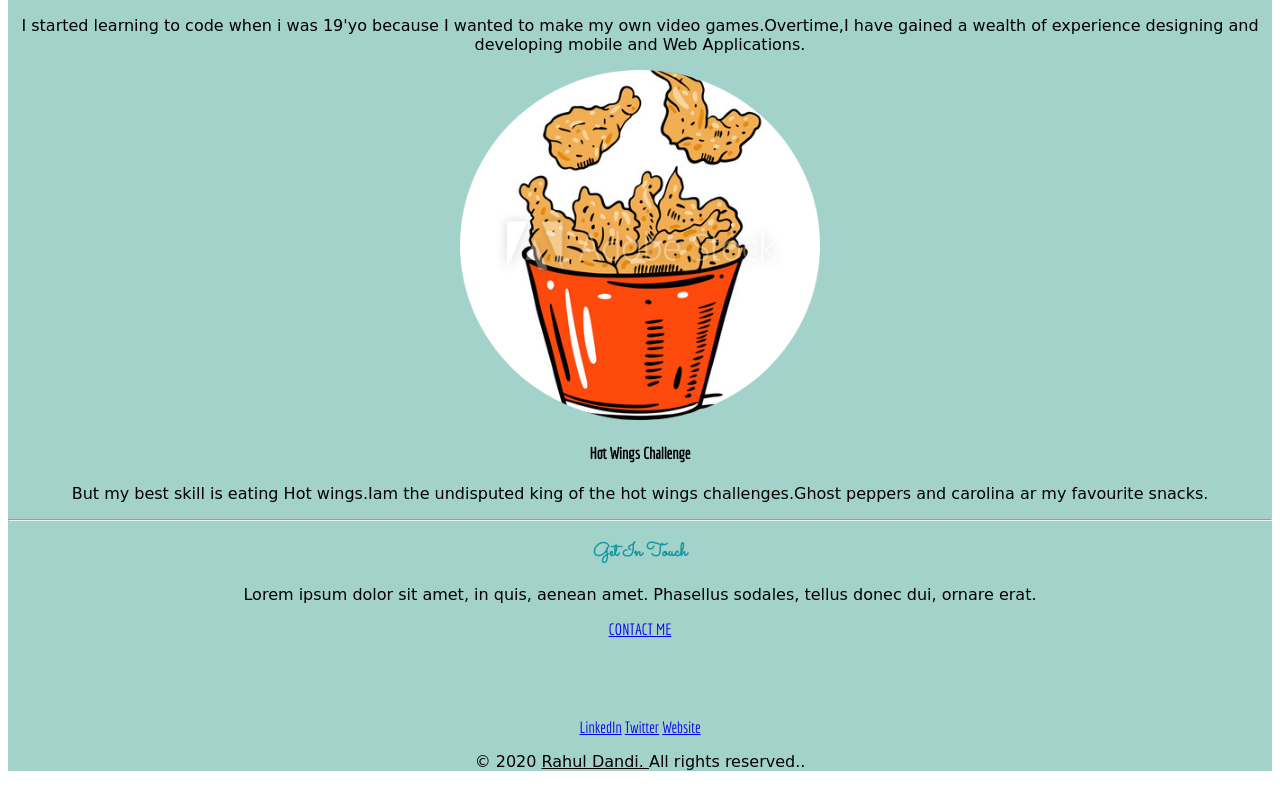
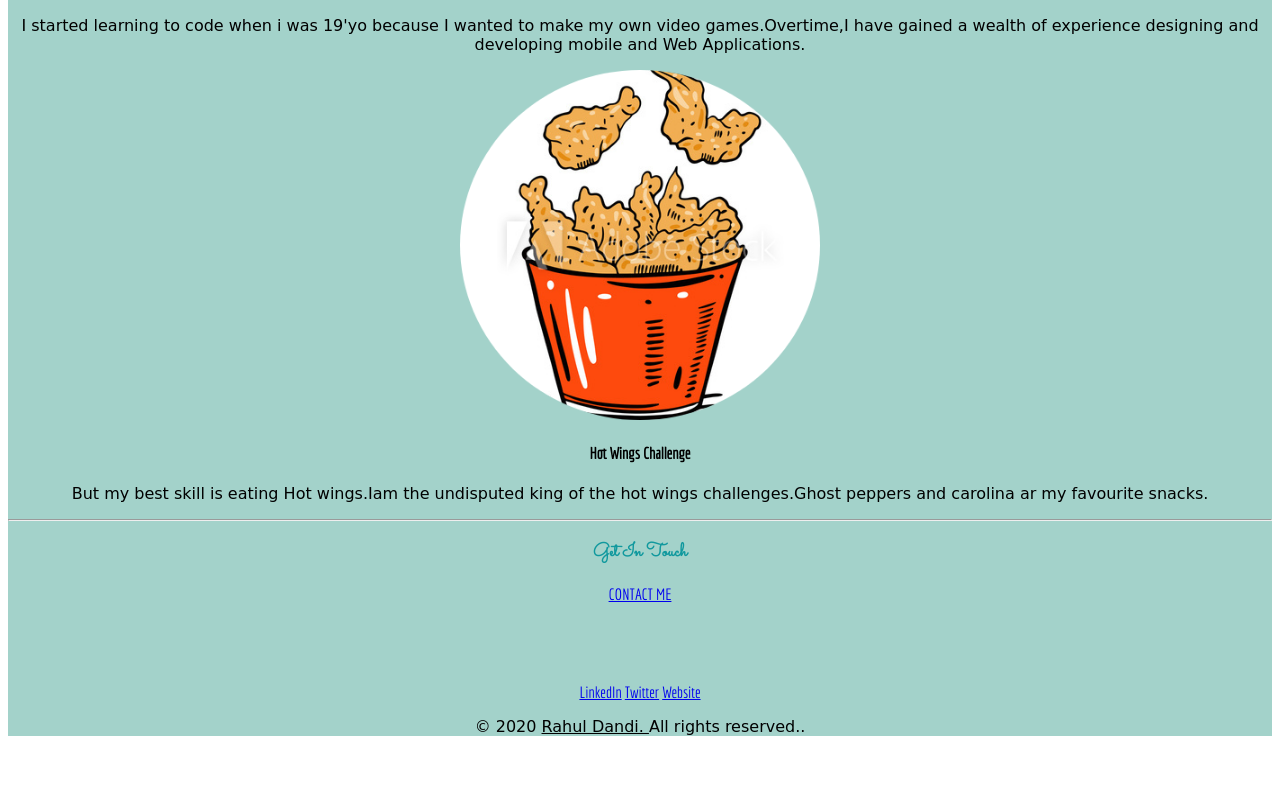
Before and after one commit to isaacrahul1/websie, a plain HTML site: page index.html in a window 1280 px wide. Shown: the part 1932-2719 px from the top of the page. After the commit the page ends 2684 px from the top, so only its background shows below. Drawn offline with Linux system fonts and the light colour scheme.

Commit message:
Update index.html

```diff
--- a/index.html
+++ b/index.html
@@ -43,7 +43,6 @@
       <hr>
       <div class="contact-me">
         <h3>Get In Touch</h3>
-        <p>Lorem ipsum dolor sit amet, in quis, aenean amet. Phasellus sodales, tellus donec dui, ornare erat.</p>
         <a class="btn" href="mailto:isaacrahul3@gmail.com">CONTACT ME</a>
       </div>
     </div>
```
